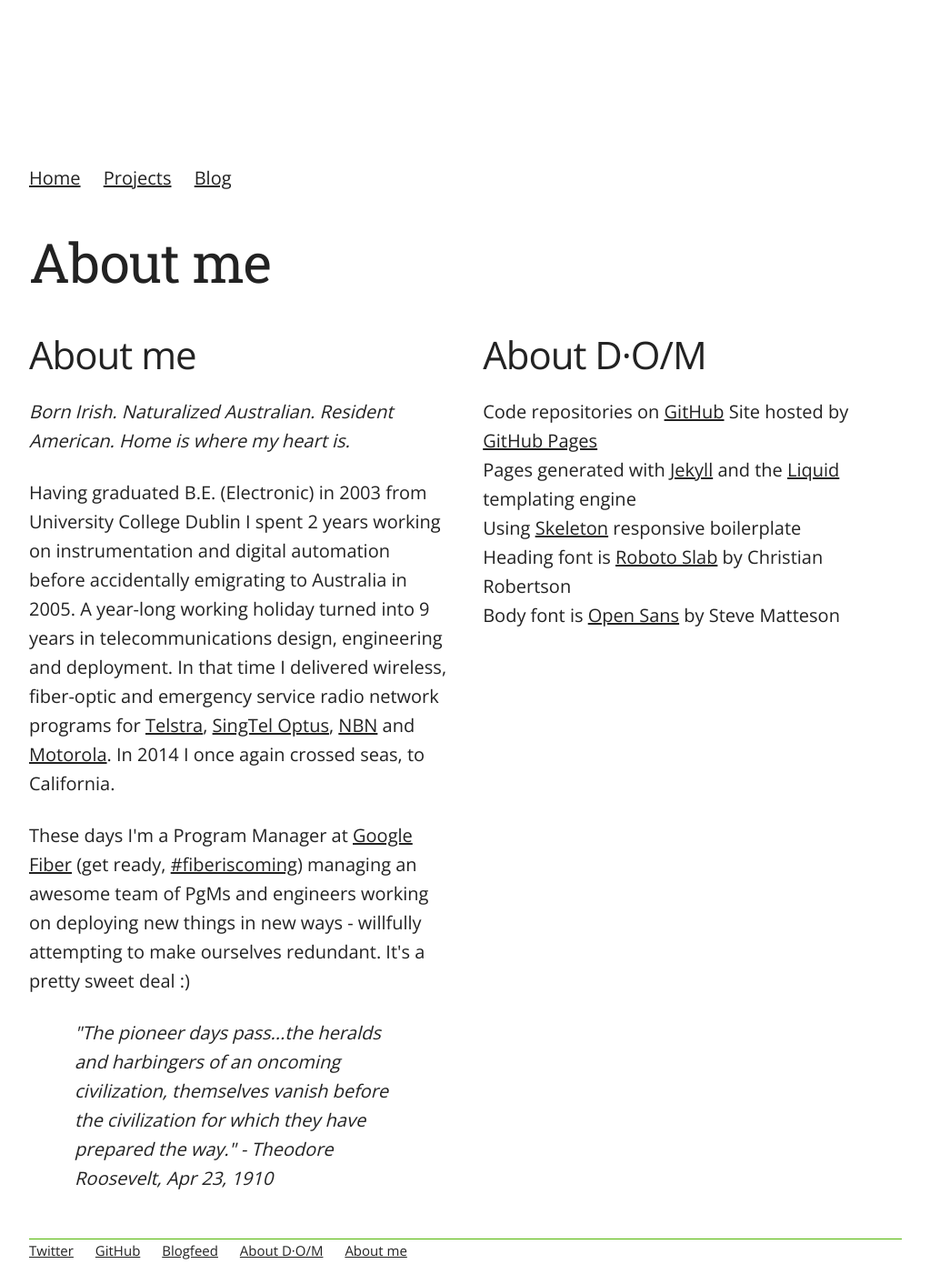
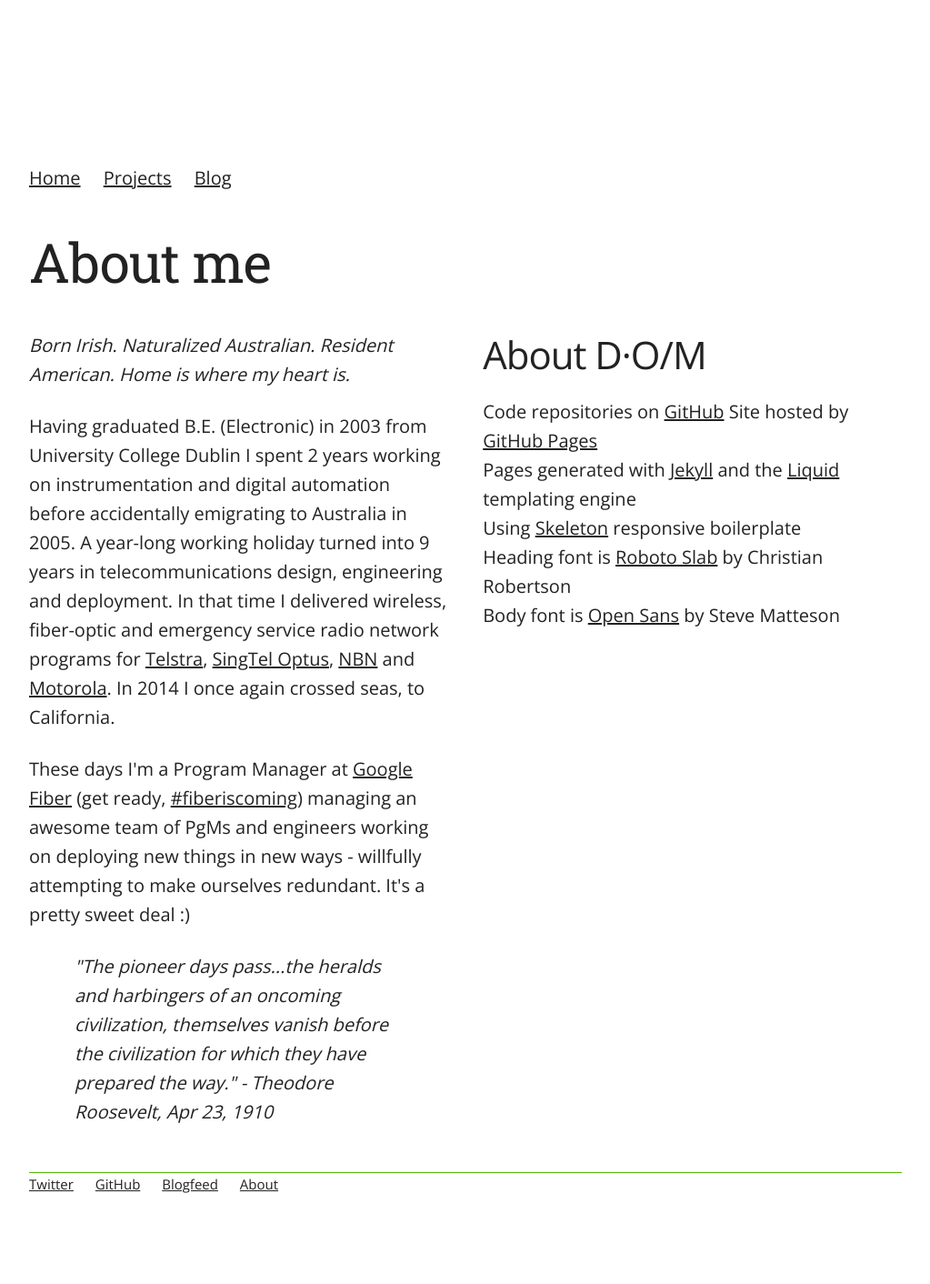
Before and after one commit to danoscarmike/danoscarmike.github.io, a Jekyll site: the page built from about/index.html, in a window 1280 px wide. Shown: the whole page at 91% size, without its empty margins (128-1151 px from the left). Built offline with Jekyll 4.4.1, drawn with Linux system fonts in a browser that asks for light colours; after the commit the page ends 1339 px from its top, so only the background shows below that.

Commit message:
edit About Me header

```diff
--- a/_layouts/default.html
+++ b/_layouts/default.html
@@ -38,8 +38,7 @@
 						<li><a href="http://twitter.com/danoscarmike">Twitter</a></li>
 						<li><a href="https://github.com/danoscarmike">GitHub</a></li>
 						<li><a href="/blog/atom.xml">Blogfeed</a></li>
-						<li><a href="/about/site.html">About D&middot;O&sol;M</a></li>
-						<li><a href="/about">About me</a></li>
+						<li><a href="/about">About</a></li>
 					</ul>
 				</footer>
 			</div>
--- a/about/index.html
+++ b/about/index.html
@@ -8,7 +8,6 @@ title: About me
 <div class="row">
   <div class="six columns" class="about">
 		<div>
-			<h2>About me</h2>
 			<p><em>Born Irish.  Naturalized Australian.  Resident American.  Home is where my heart is.</em></p>
 		</div>
 		<div>
```
